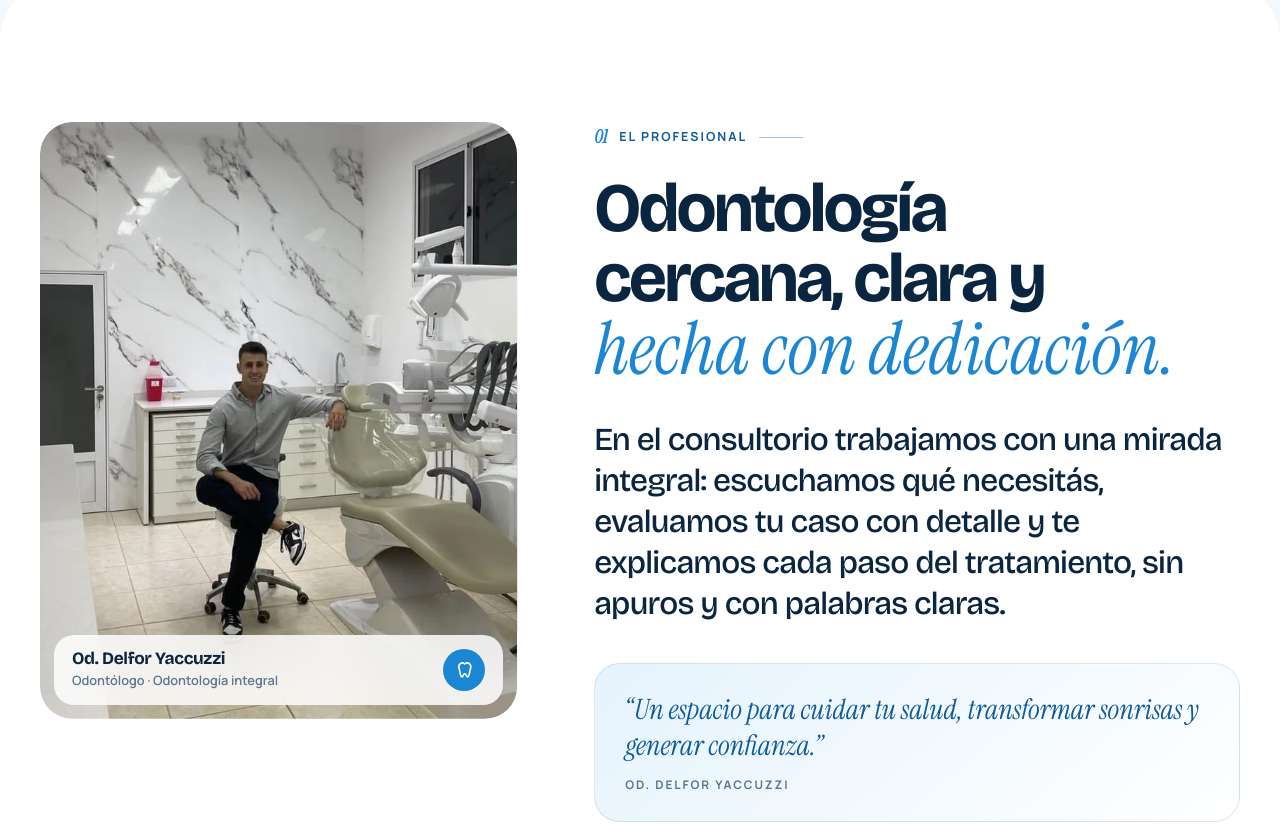
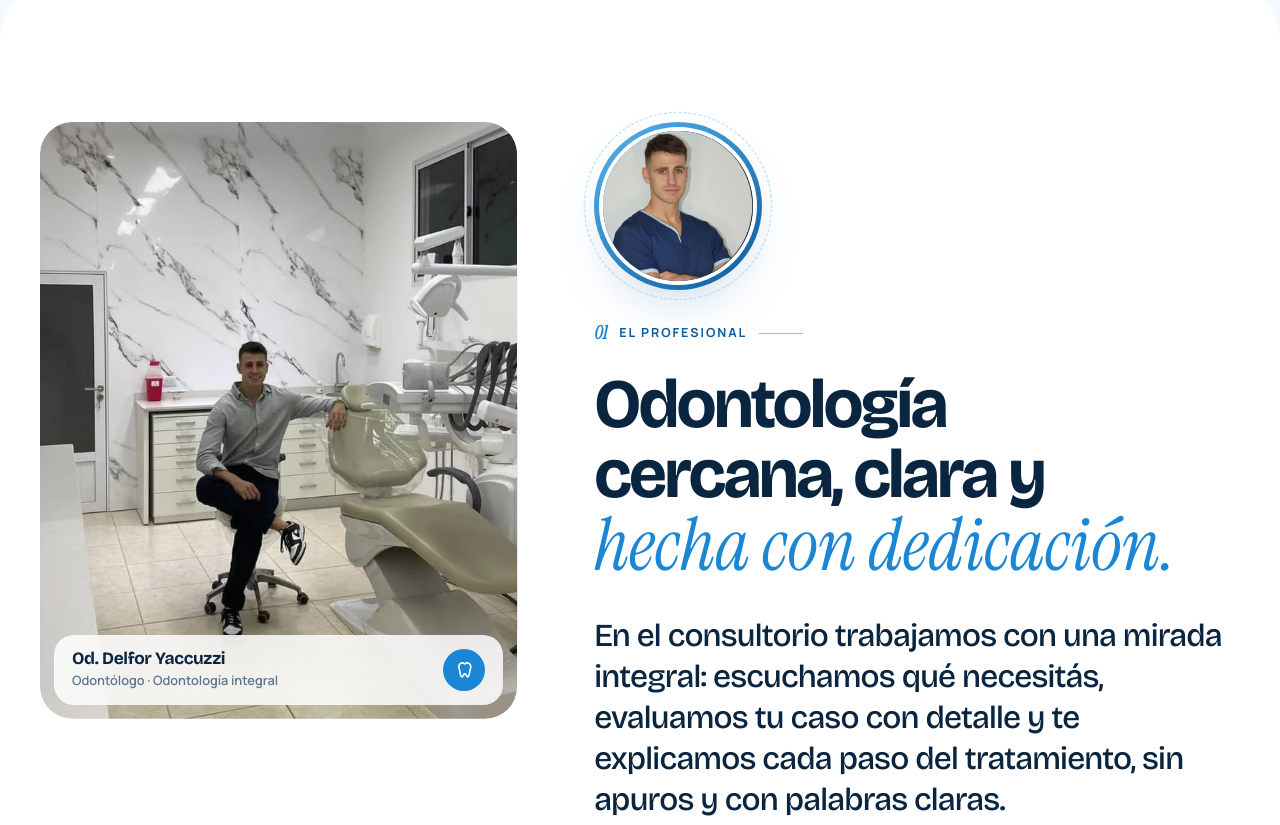
Before and after one commit to rossivalentinoo100-ops/odontologia-yaccuzzi, a plain HTML site: page index.html in a window 1280 px wide. Shown: the part 1581-2406 px from the top of the page. Drawn offline with nearby package versions, Linux system fonts and the light colour scheme; animation ran at ten frames a second.

Commit message:
Agregar retrato del profesional en la seccion El profesional
Co-Authored-By: Claude Fable 5.2 <noreply@anthropic.com>

```diff
--- a/index.html
+++ b/index.html
@@ -208,6 +208,10 @@ section{position:relative;padding:clamp(80px,11vw,150px) 0}
 .portrait figcaption i{width:42px;height:42px;border-radius:50%;display:grid;place-items:center;background:var(--blue);color:#fff;font-size:1.35rem;flex:none}
 .portrait::before{content:"";position:absolute;inset:-18px;border-radius:44px;border:1px dashed var(--sky-2);z-index:-1;animation:breathe 7s ease-in-out infinite}
 @keyframes breathe{50%{transform:scale(1.025);opacity:.5}}
+.avatar{position:relative;width:clamp(120px,14vw,168px);aspect-ratio:1;border-radius:50%;margin-bottom:28px;padding:5px;background:linear-gradient(140deg,var(--azure),var(--deep));box-shadow:var(--shadow)}
+.avatar::after{content:"";position:absolute;inset:-10px;border-radius:50%;border:1px dashed var(--sky-2);animation:rot 30s linear infinite}
+.avatar img{width:100%;height:100%;border-radius:50%;object-fit:cover;object-position:50% 48%;border:4px solid #fff;transition:transform .8s var(--ease)}
+.avatar:hover img{transform:scale(1.05)}
 .statement{font-family:var(--display);font-size:clamp(1.35rem,2.5vw,2.05rem);line-height:1.28;letter-spacing:-.025em;font-weight:500;color:var(--ink);margin-top:34px}
 .about-quote{margin-top:38px;padding:28px 30px;border-radius:26px;background:linear-gradient(140deg,var(--mist),#fff);border:1px solid var(--line);font-family:var(--serif);font-style:italic;font-size:clamp(1.3rem,2.2vw,1.75rem);line-height:1.3;color:var(--deep)}
 .about-quote cite{display:block;margin-top:12px;font:700 .74rem var(--sans);letter-spacing:.16em;text-transform:uppercase;color:var(--muted)}
@@ -540,6 +544,7 @@ footer{position:relative;overflow:hidden;background:linear-gradient(170deg,var(-
       </figure>
     </div>
     <div>
+      <div class="avatar" data-r="zoom"><img src="img/retrato.jpg" width="1032" height="1041" loading="lazy" alt="Retrato del Od. Delfor Yaccuzzi"></div>
       <span class="tag" data-r><i>01</i>El profesional</span>
       <h2 class="h2 split">Odontología cercana, clara y <em>hecha con dedicación.</em></h2>
       <p class="statement" id="statement">En el consultorio trabajamos con una mirada integral: escuchamos qué necesitás, evaluamos tu caso con detalle y te explicamos cada paso del tratamiento, sin apuros y con palabras claras.</p>
```
Also changed, not shown: img/retrato.jpg (added).
